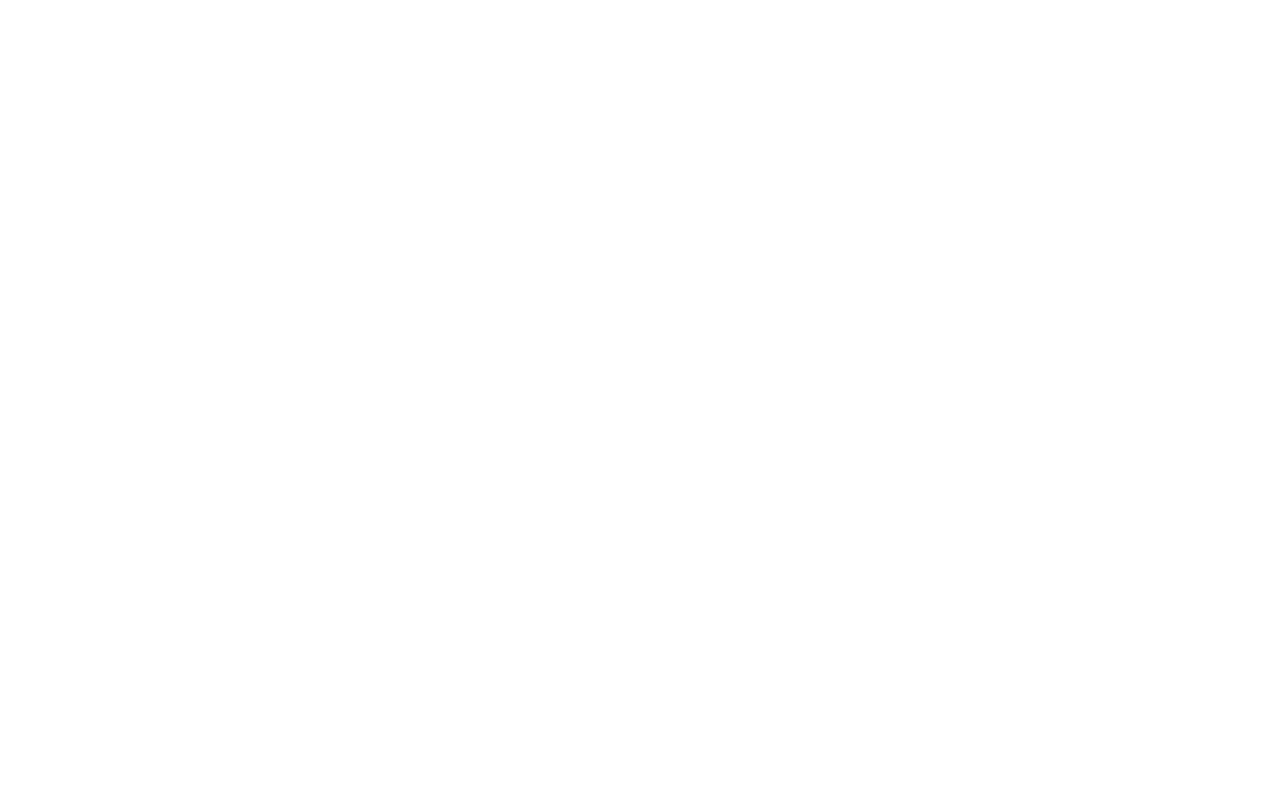
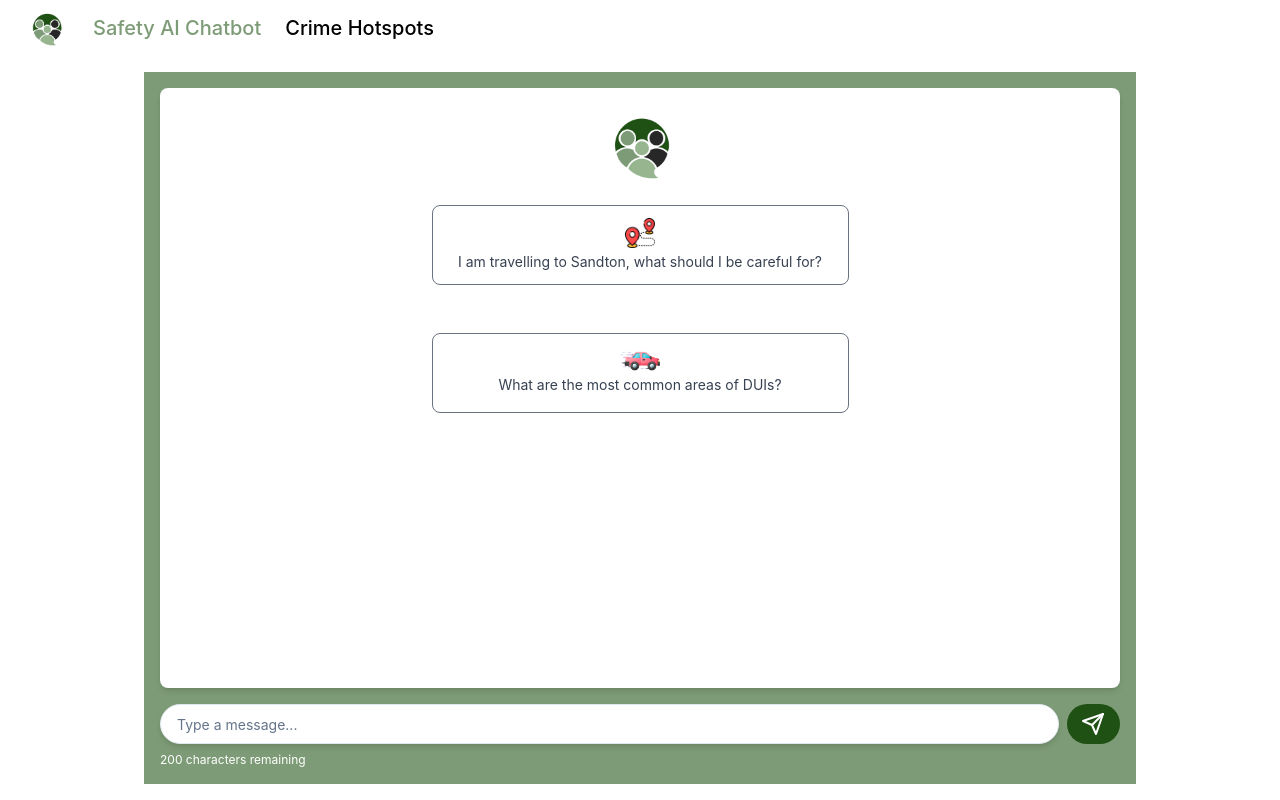
Before and after one commit to KatangaDan/safer-community, a React (Vite) app in the folder frontend/safer-community/: page /chatbot in a window 1280 px wide. Before the commit this address had no page. Built offline with nearby package versions, Linux system fonts and the light colour scheme.

Commit message:
rename chatbot page and routes

```diff
--- a/frontend/safer-community/src/App.jsx
+++ b/frontend/safer-community/src/App.jsx
@@ -1,7 +1,7 @@
 import React from "react";
 import { BrowserRouter as Router, Route, Routes } from "react-router-dom";
 import Landing from "./pages/Landing";
-import Home from "./pages/Home";
+import ChatBot from "./pages/ChatBot";
 import CrimeHotspots from "./pages/CrimeHotspots";
 import "./App.css";
 
@@ -10,9 +10,8 @@
     <Router>
       <Routes>
         <Route path="/" element={<Landing />} />
-        <Route path="/home" element={<Home />} />
+        <Route path="/chatbot" element={<ChatBot />} />
         <Route path="/crimehotspots" element={<CrimeHotspots />} />
-
       </Routes>
     </Router>
   );
--- a/frontend/safer-community/src/pages/Home.jsx
+++ b/frontend/safer-community/src/pages/ChatBot.jsx
@@ -13,7 +13,7 @@
       <header className="px-4 lg:px-6 h-14 flex items-center justify-between bg-white">
         <div className="flex items-center gap-4 sm:gap-6">
           <Link
-            href="#"
+            to="/"
             className="flex items-center justify-center text-black hover:text-[#7D9B76]"
             prefetch="false"
           >
@@ -24,16 +24,21 @@
               alt="Logo"
               //className="mx-auto aspect-video overflow-hidden rounded-xl object-cover sm:w-full lg:order-last lg:aspect-square"
             />
+            {/* what does this code below actually do */}
             <span className="sr-only">SaferCommunity</span>
           </Link>
           <nav className="flex gap-4 sm:gap-6">
-            <img
+            {/* <img
               src={robot}
               width="30"
               height="30"
               alt="Logo"
               //className="mx-auto aspect-video overflow-hidden rounded-xl object-cover sm:w-full lg:order-last lg:aspect-square"
-            />
+            /> */}
+            <h2 className="text-xl text-[#7D9B76] hover:text-[#7D9B76] font-medium hover:underline underline-offset-4">
+              Safety AI Chatbot
+            </h2>
+
             <Link
               to="/crimehotspots"
               className="text-xl text-black hover:text-[#7D9B76] font-medium hover:underline underline-offset-4"
--- a/frontend/safer-community/src/pages/CrimeHotspots.jsx
+++ b/frontend/safer-community/src/pages/CrimeHotspots.jsx
@@ -213,7 +213,7 @@
       <header className="px-4 lg:px-6 h-14 flex items-center justify-between">
         <div className="flex items-center gap-4 sm:gap-6">
           <Link
-            to="#"
+            to="/"
             className="flex items-center justify-center text-black hover:text-[#7D9B76]"
             prefetch="false"
           >
@@ -221,19 +221,22 @@
             <span className="sr-only">SaferCommunity</span>
           </Link>
           <nav className="flex gap-4 sm:gap-6">
-            <img
+            {/* <img
               src={crimeHotspot}
               width="30"
               height="30"
               alt="Crime Hotspots"
-            />
+            /> */}
             <Link
-              to="/home"
+              to="/chatbot"
               className="text-xl text-black hover:text-[#7D9B76] font-medium hover:underline underline-offset-4"
               prefetch="false"
             >
               Safety AI Chatbot
             </Link>
+            <h2 className="text-xl text-[#7D9B76] hover:text-[#7D9B76] font-medium hover:underline underline-offset-4">
+              Crime Hotspots
+            </h2>
           </nav>
         </div>
       </header>
--- a/frontend/safer-community/src/pages/Landing.jsx
+++ b/frontend/safer-community/src/pages/Landing.jsx
@@ -57,7 +57,7 @@
                   </p>
                 </div>
                 <Link
-                  to="/home"
+                  to="/chatbot"
                   className="inline-flex h-10 items-center justify-center rounded-md hover:scale-105 text-white hover:text-white bg-[#7D9B76] px-8 text-sm font-medium text-primary-foreground shadow transition-all hover:bg-[#7D9B76]/90 focus-visible:outline-none focus-visible:ring-1 focus-visible:ring-ring disabled:pointer-events-none disabled:opacity-50"
                   prefetch="false"
                 >
```
